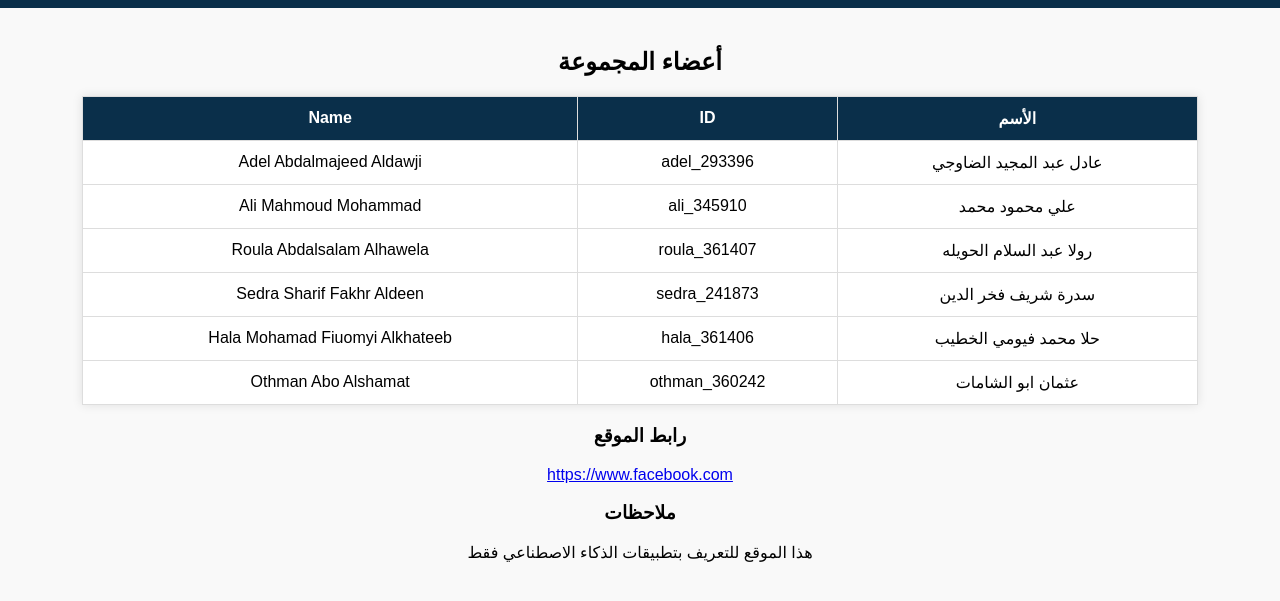
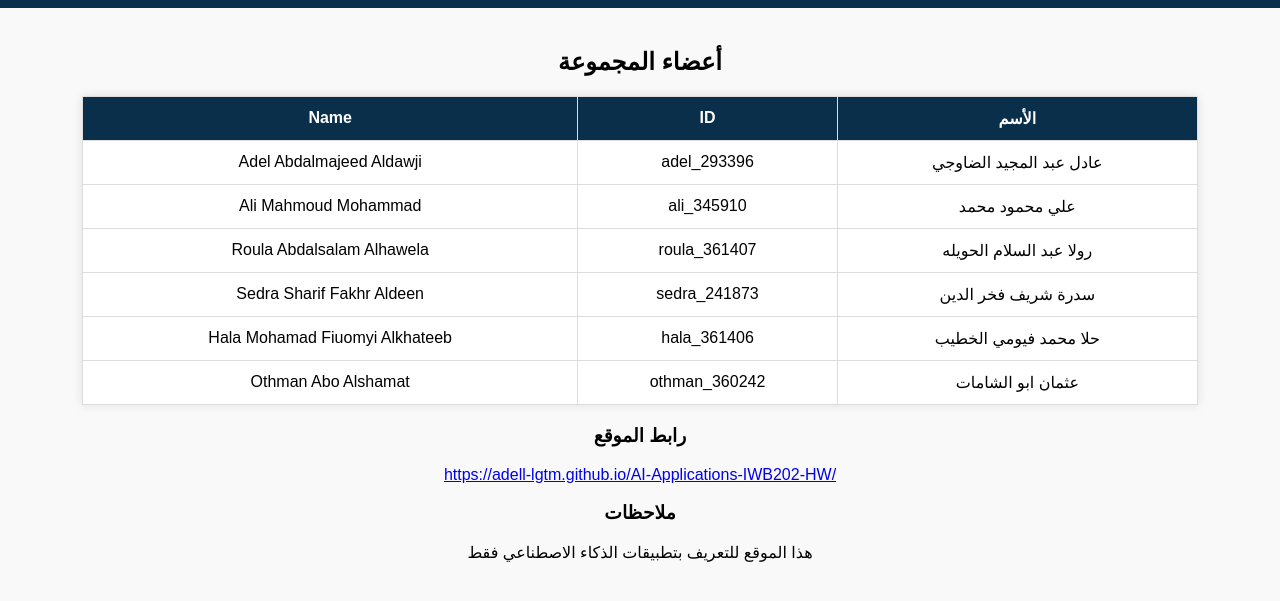
Before and after one commit to adell-lgtm/AI-Applications-IWB202-HW, a plain HTML site: page index.html in a window 1280 px wide. Shown: the part 121-722 px from the top of the page. Drawn offline with Linux system fonts and the light colour scheme.

Commit message:
index.html
Signed-off-by: adell-lgtm <sajsjaass@gmail.com>

```diff
--- a/index.html
+++ b/index.html
@@ -57,7 +57,7 @@
     </center>
      <h3>رابط الموقع</h3>
       <p>
-        <a href="#">https://www.facebook.com</a>
+        <a href=" https://adell-lgtm.github.io/AI-Applications-IWB202-HW/"> https://adell-lgtm.github.io/AI-Applications-IWB202-HW/</a>
     </p>
      <h3>ملاحظات</h3>
       <p>هذا الموقع للتعريف بتطبيقات الذكاء الاصطناعي فقط</p>
```
